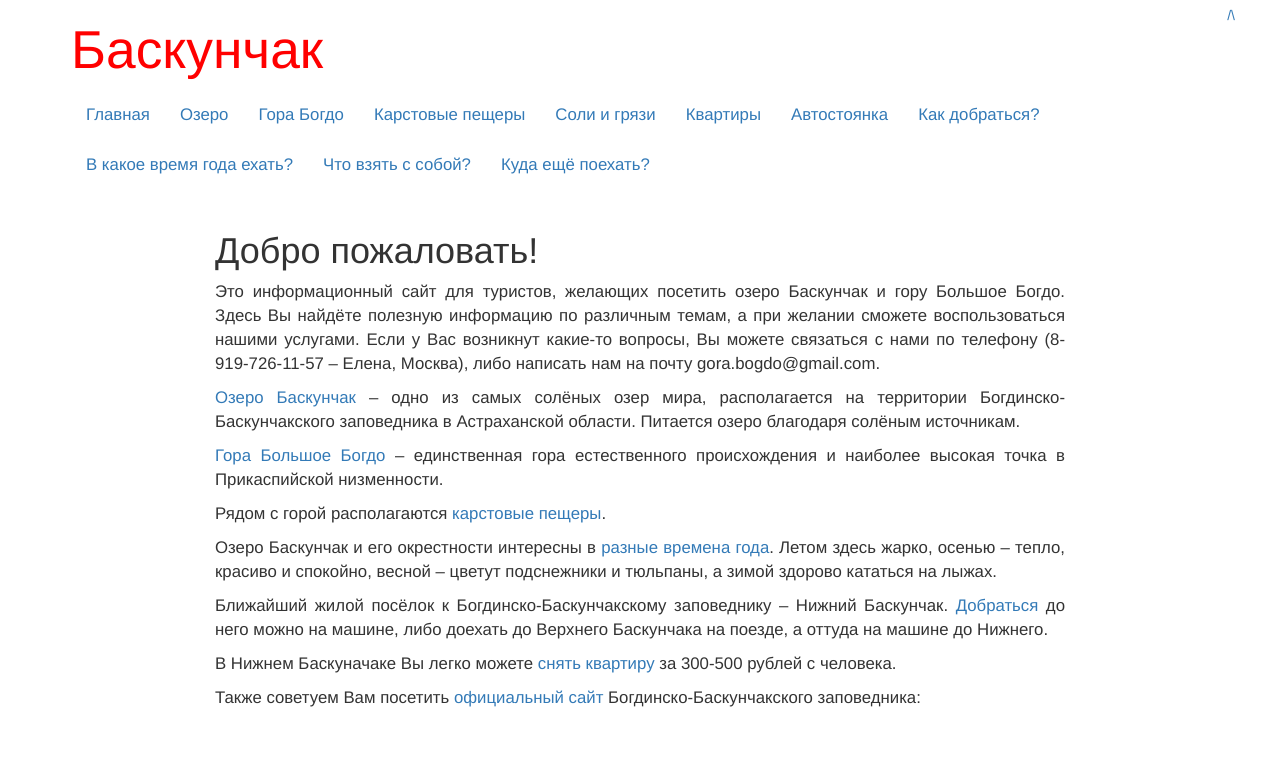
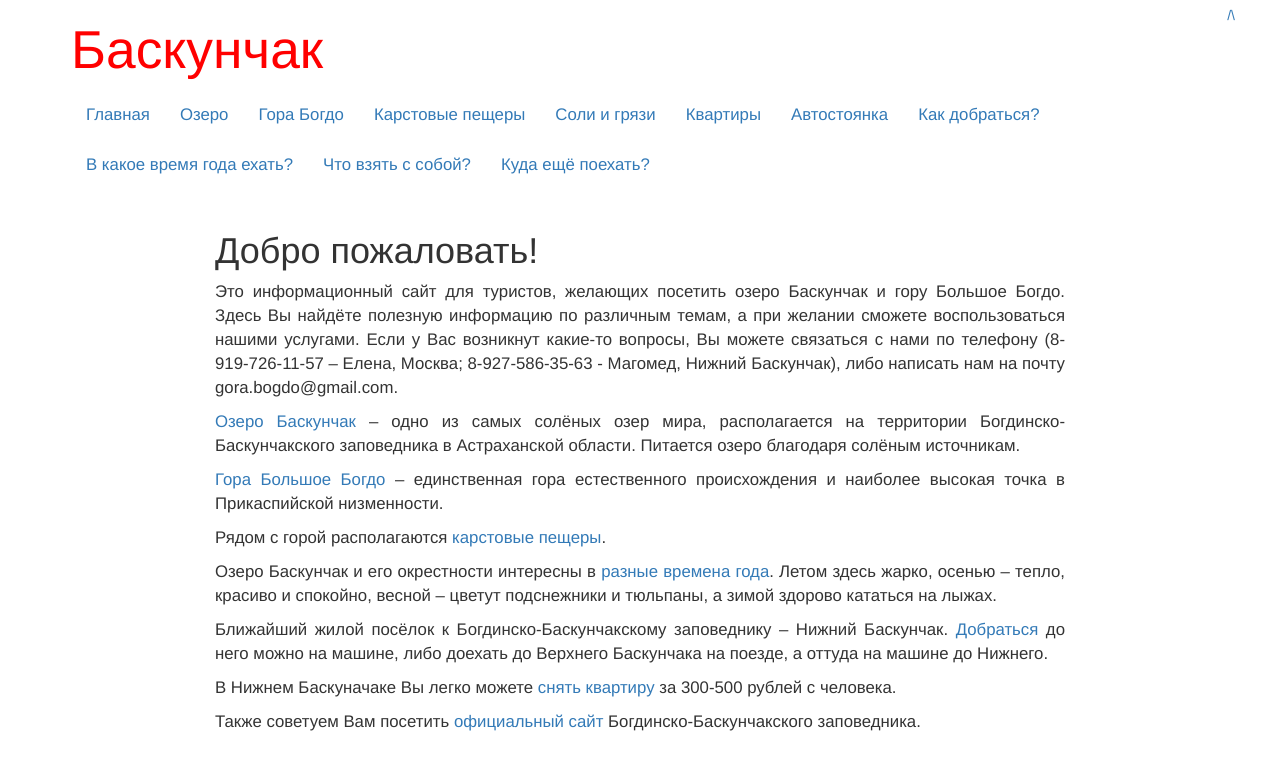
Before and after one commit to Baskunchak/baskunchak.github.io, a Jekyll site: the page built from index.md, in a window 1280 px wide. Shown: the top 770 px of the page. Built offline with Jekyll 4.4.1, drawn with Linux system fonts in a browser that asks for light colours.

Commit message:
Update index.md

```diff
--- a/index.md
+++ b/index.md
@@ -9,7 +9,7 @@ title: "Баскунчак - главная"
 Это информационный сайт для туристов, желающих посетить озеро Баскунчак и гору
 Большое Богдо. Здесь Вы найдёте полезную информацию по различным темам, а при
 желании сможете воспользоваться нашими услугами. Если у Вас возникнут какие-то
-вопросы, Вы можете связаться с нами по телефону (8-919-726-11-57 – Елена, Москва),
+вопросы, Вы можете связаться с нами по телефону (8-919-726-11-57 – Елена, Москва; 8-927-586-35-63 - Магомед, Нижний Баскунчак),
 либо написать нам на почту gora.bogdo@gmail.com.
 
 [Озеро Баскунчак][lake] – одно из самых солёных озер мира, располагается на территории
@@ -31,7 +31,7 @@ title: "Баскунчак - главная"
 
 В Нижнем Баскуначаке Вы легко можете [снять квартиру](flats.html) за 300-500 рублей с человека.
 
-Также советуем Вам посетить [официальный сайт](http://www.bogdozap.ru/) Богдинско-Баскунчакского заповедника:
+Также советуем Вам посетить [официальный сайт](http://www.bogdozap.ru/) Богдинско-Баскунчакского заповедника.
 
 
 [lake]:     /lake.html
```
